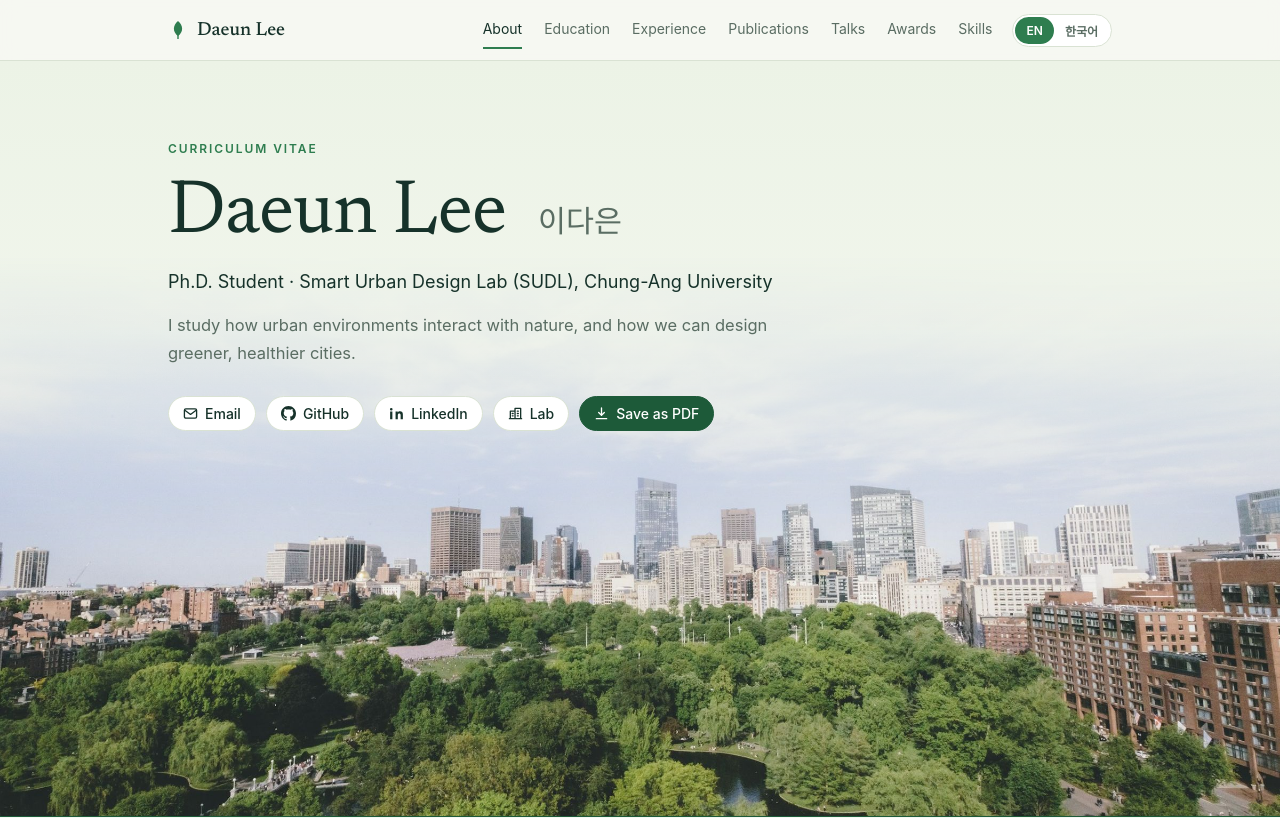
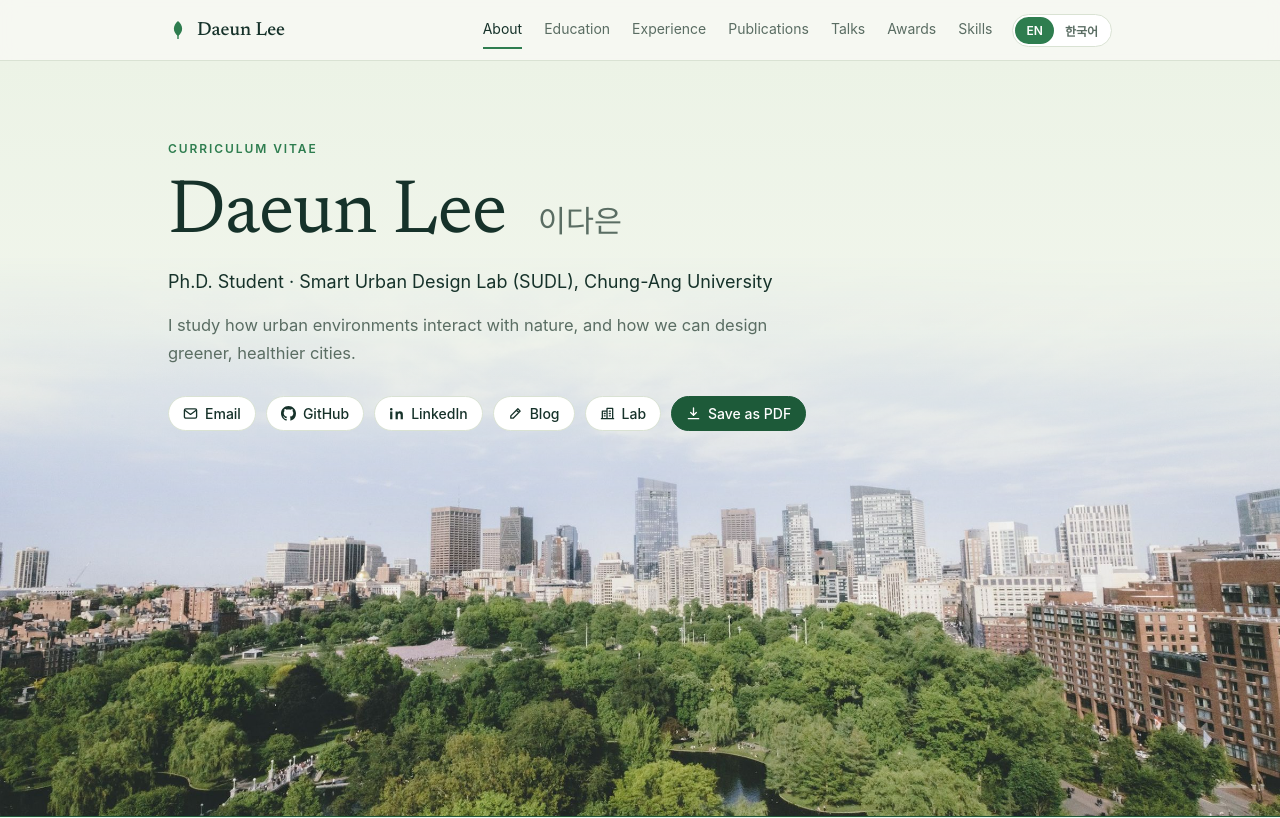
Before and after one commit to dana4832/dana4832.github.io, a plain HTML site: page index.html in a window 1280 px wide. Shown: the top 818 px of the page. Drawn offline with Linux system fonts and the light colour scheme; a web font is replaced by a local one.

Commit message:
Add Naver blog link to the hero contacts
Co-Authored-By: Claude Fable 5.2 <noreply@anthropic.com>

```diff
--- a/index.html
+++ b/index.html
@@ -64,6 +64,7 @@
         <li><a href="mailto:ldaeun4832@cau.ac.kr"><svg class="ic-line" viewBox="0 0 16 16" aria-hidden="true"><rect x="1.5" y="3" width="13" height="10" rx="1.5"/><path d="m2 4.5 6 4.5 6-4.5"/></svg>Email</a></li>
         <li><a href="https://github.com/dana4832" rel="me"><svg class="ic-fill" viewBox="0 0 16 16" aria-hidden="true"><path d="M8 0C3.58 0 0 3.58 0 8c0 3.54 2.29 6.53 5.47 7.59.4.07.55-.17.55-.38 0-.19-.01-.82-.01-1.49-2.01.37-2.53-.49-2.69-.94-.09-.23-.48-.94-.82-1.13-.28-.15-.68-.52-.01-.53.63-.01 1.08.58 1.23.82.72 1.21 1.87.87 2.33.66.07-.52.28-.87.51-1.07-1.78-.2-3.64-.89-3.64-3.95 0-.87.31-1.59.82-2.15-.08-.2-.36-1.02.08-2.12 0 0 .67-.21 2.2.82.64-.18 1.32-.27 2-.27s1.36.09 2 .27c1.53-1.04 2.2-.82 2.2-.82.44 1.1.16 1.92.08 2.12.51.56.82 1.27.82 2.15 0 3.07-1.87 3.75-3.65 3.95.29.25.54.73.54 1.48 0 1.07-.01 1.93-.01 2.2 0 .21.15.46.55.38A8.01 8.01 0 0 0 16 8c0-4.42-3.58-8-8-8Z"/></svg>GitHub</a></li>
         <li><a href="https://www.linkedin.com/in/daeun-lee-d4832" rel="me"><svg class="ic-fill" viewBox="0 0 16 16" aria-hidden="true"><path d="M3.6 5.9H1.2V14h2.4V5.900ZM2.4 2a1.4 1.4 0 1 0 0 2.8A1.4 1.4 0 0 0 2.4 2ZM14.8 14h-2.4V9.900c0-1.1-.5-1.8-1.4-1.8-1 0-1.6.7-1.6 1.8V14H7V5.900h2.3V7c.4-.7 1.3-1.3 2.5-1.3 1.9 0 3 1.2 3 3.4V14Z"/></svg>LinkedIn</a></li>
+        <li><a href="https://blog.naver.com/ldaeun4832" rel="me"><svg class="ic-line" viewBox="0 0 16 16" aria-hidden="true"><path d="M3 13v-2.500L10.500 3 13 5.500 5.500 13H3ZM9 4.500 11.500 7"/></svg><span data-l="en">Blog</span><span data-l="ko">블로그</span></a></li>
         <li><a href="https://smartud.cau.ac.kr/"><svg class="ic-line" viewBox="0 0 16 16" aria-hidden="true"><path d="M2.5 13.500v-8h5v8M7.500 13.500v-11h6v11M1.500 13.500h13M4.500 8h1M4.500 10.500h1M10 5.500h1M10 8h1M10 10.500h1"/></svg><span data-l="en">Lab</span><span data-l="ko">연구실</span></a></li>
         <li class="noprint"><button type="button" class="primary" data-print><svg class="ic-line" viewBox="0 0 16 16" aria-hidden="true"><path d="M8 2v8m0 0L5 7m3 3 3-3M2.5 13.500h11"/></svg><span data-l="en">Save as PDF</span><span data-l="ko">PDF로 저장</span></button></li>
       </ul>
```
